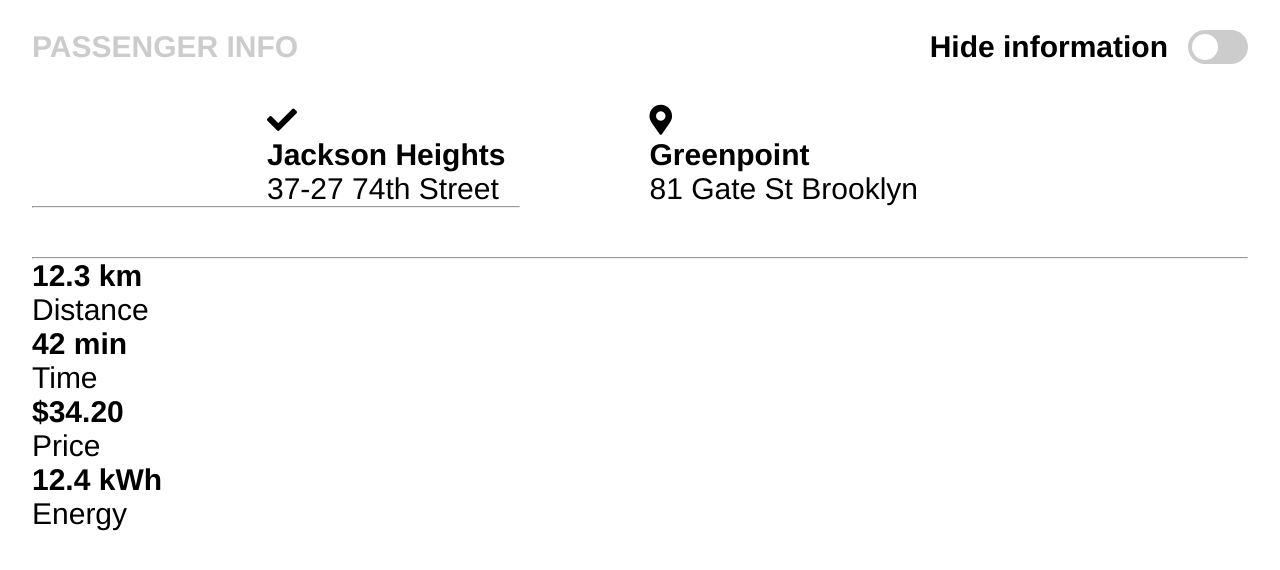
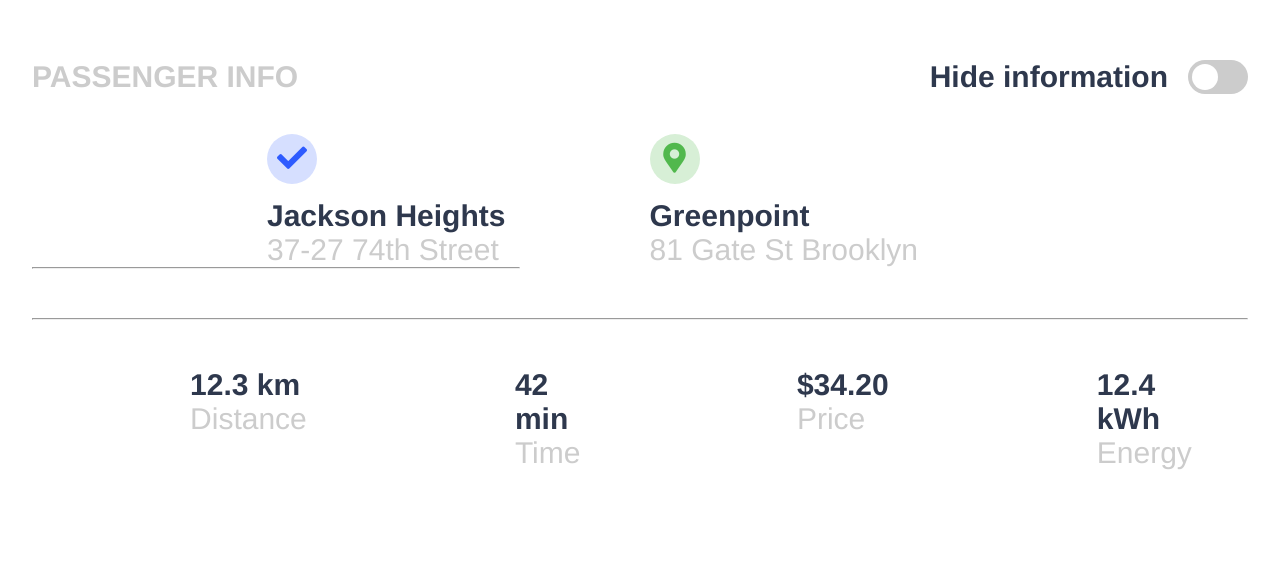
Before and after one commit to alvarolopezvaquerizo/onyze-app, an Angular app: page / in a window 1280 px wide. Shown: the top 570 px of the page. Built offline with nearby package versions, Linux system fonts and the light colour scheme.

Commit message:
finished the passenger component with the styles:

```diff
--- a/src/app/components/passenger-info/passenger-info.component.css
+++ b/src/app/components/passenger-info/passenger-info.component.css
@@ -1,55 +1,96 @@
-.wrap{
+.wrap {
     width: 95%;
-    margin: 30px auto;
+    margin: 60px auto;
 }
 
-.clearfix{
+.clearfix {
     float: none;
     clear: both;
 }
 
-#tittle{
+#tittle {
     float: left;
     color: #cccccc;
 }
 
-.headboard{
+.headboard {
     display: block;
     float: right;
 }
 
-.headboard p{
+.headboard p {
     float: left;
     margin-right: 20px;
     font-weight: bold;
+    color: #2e384d;
 }
 
-.headboard .switch{
+.headboard .switch {
     display: block;
     float: right;
 }
 
-.info{
+.info {
     margin-top: 30px;
+}strong{
+    color: #2e384d;
+}p{
+    color: #cccccc;
 }
 
-.from{
+.from {
     float: left;
     padding: 10px 10px 0px 235px;
 }
 
-.to{
+.to {
     float: right;
     padding: 10px 330px 0px 0px;
 }
 
-#separator{
-    margin-top: 90px;
+#check {
+    background-color: #d6dfff;
+    color: #2e5bff;
+    border-radius: 100%;
+    width: 50px;
+    height: 50px;
+    text-align: center;
+    line-height: 50px;
+    margin-bottom: 15px;
+}
+
+#map {
+    background-color: #d7efd6;
+    color: #51b84d;
+    border-radius: 100%;
+    width: 50px;
+    height: 50px;
+    text-align: center;
+    line-height: 50px;
+    margin-bottom: 15px;
+}
+
+#separator {
+    margin-top: 65px;
     width: 40%;
 }
 
-#separator-details{
+#separator-details {
     margin-top: 4%;
+    margin-bottom: 4%;
+}
+
+.info-details {
+    display: flex;
+}
+
+.box {
+    margin-left: 13%;
+    margin-right: 50px;
+}strong {
+    color: #2e384d;
+}and p {
+    color: #cccccc;
 }
 
 
--- a/src/app/components/passenger-info/passenger-info.component.html
+++ b/src/app/components/passenger-info/passenger-info.component.html
@@ -15,13 +15,13 @@
 
     <div class="info">
         <div class="from">
-            <p><i class="fas fa-check"></i></p>
+            <p id="check"><i class="fas fa-check"></i></p>
             <strong>Jackson Heights</strong>
             <p>37-27 74th Street</p>
         </div>
 
         <div class="to">
-            <p><i class="fas fa-map-marker-alt"></i></p>
+            <p id="map"><i class="fas fa-map-marker-alt"></i></p>
             <strong>Greenpoint</strong>
             <p>81 Gate St Brooklyn</p>
         </div>
@@ -34,22 +34,22 @@
     <hr id="separator-details">
 
     <div class="info-details">
-        <div class="distance">
+        <div id="distance" class="box">
             <strong>12.3 km</strong>
             <p>Distance</p>
         </div>
 
-        <div class="time">
+        <div id="time" class="box">
             <strong>42 min</strong>
             <p>Time</p>
         </div>
 
-        <div class="price">
+        <div id="price" class="box">
             <strong>$34.20</strong>
             <p>Price</p>
         </div>
 
-        <div class="energy">
+        <div id="energy" class="box">
             <strong>12.4 kWh</strong>
             <p>Energy</p>
         </div>
```
